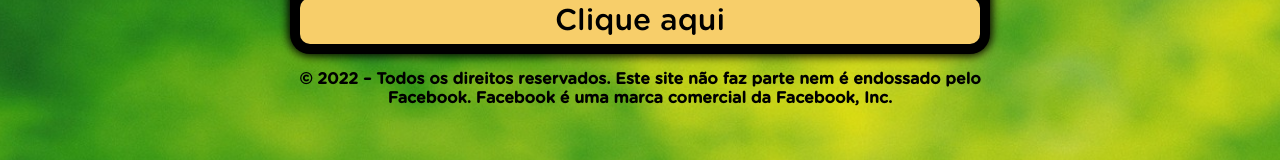
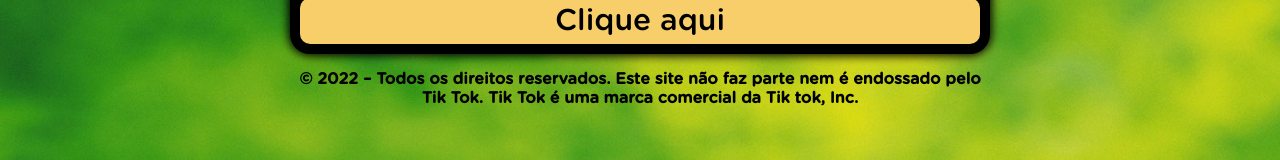
Before and after one commit to FifthVito/saudeparasemprepro.online, a plain HTML site: page index.html in a window 1280 px wide. Shown: the part 404-564 px from the top of the page. Drawn offline with Linux system fonts and the light colour scheme; a script that the page names is missing.

Commit message:
Update index.html

```diff
--- a/index.html
+++ b/index.html
@@ -28,7 +28,7 @@
         </div>
       </div>
     </div>
-    <p style="text-align: center; font-weight: bold;">© 2022 – Todos os direitos reservados. Este site não faz parte nem é endossado pelo Facebook. Facebook é uma marca comercial da Facebook, Inc.</p>
+    <p style="text-align: center; font-weight: bold;">© 2022 – Todos os direitos reservados. Este site não faz parte nem é endossado pelo Tik Tok. Tik Tok é uma marca comercial da Tik tok, Inc.</p>
   </div>
   <script type="text/javascript" src="script.js"></script>
 </body>
```
